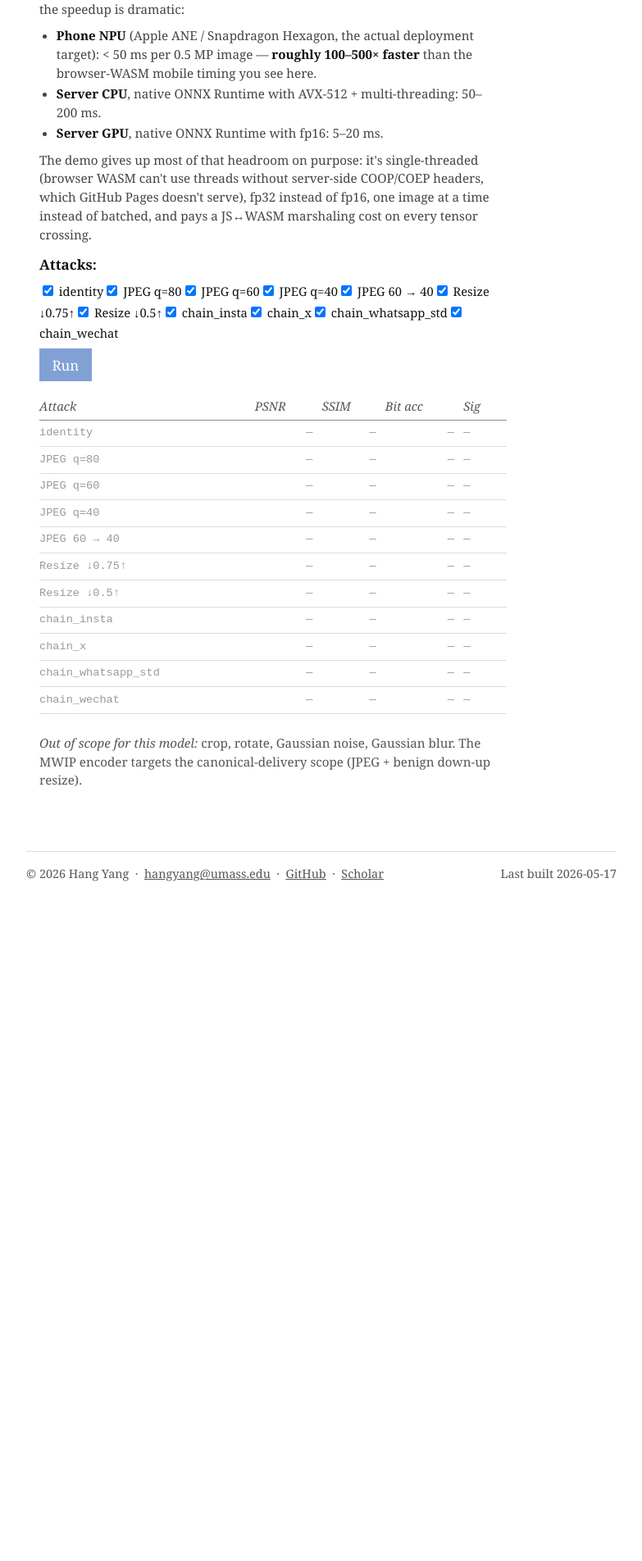
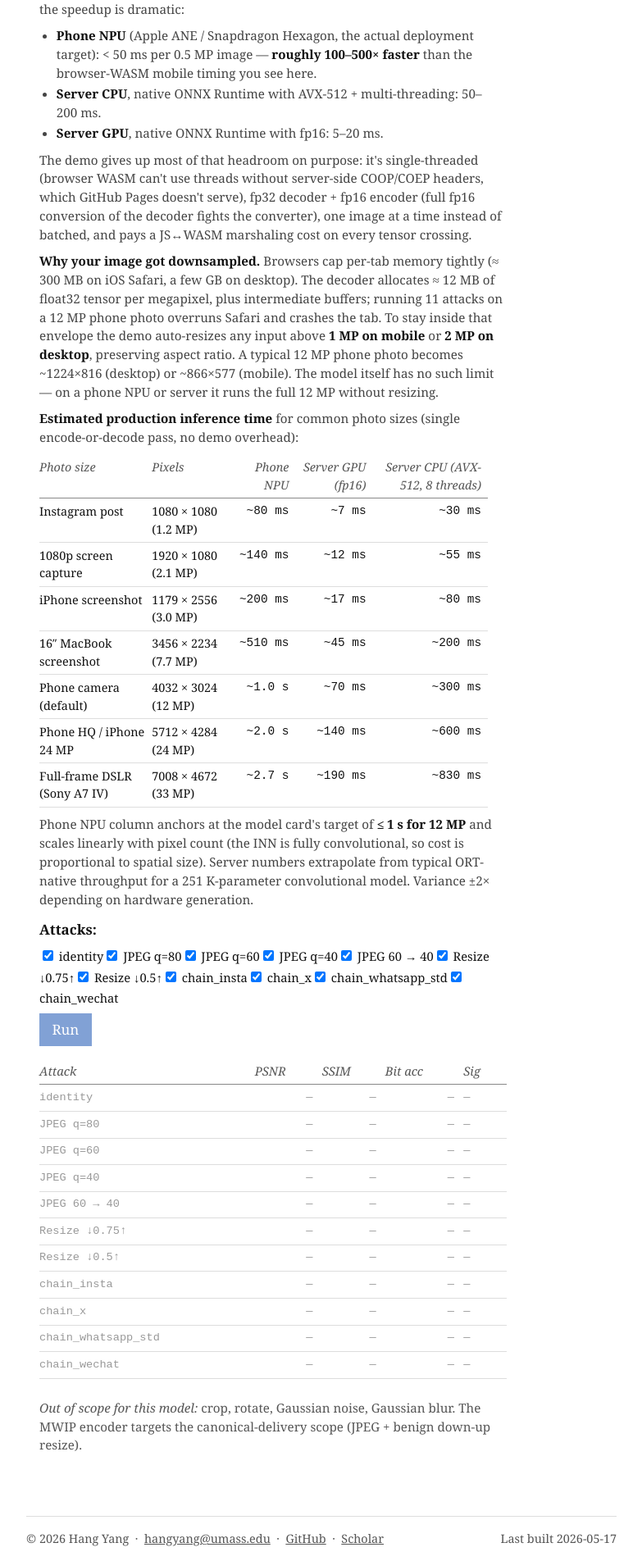
Before and after one commit to yanghangAI/yanghangAI.github.io, a Jekyll site: the page built from _pages/imagehide.html, in a window 1280 px wide. Shown: the part 855-2759 px from the top of the page at 82% size, without its empty margins (248-1031 px from the left). Built offline with Jekyll 4.4.1, drawn with Linux system fonts in a browser that asks for light colours; before the commit the page ends 1964 px from its top, so only the background shows below that.

Commit message:
feat(imagehide): caps 1MP/2MP; explain cap + production-time table by photo size

```diff
--- a/_pages/imagehide.html
+++ b/_pages/imagehide.html
@@ -52,7 +52,38 @@ lede: "Live demo of the MWIP (Minimal Whole-Image Provenance) INN watermark. Upl
     <li><strong>Server GPU</strong>, native ONNX Runtime with fp16: 5–20&nbsp;ms.</li>
   </ul>
   <p class="imagehide__perf-note">
-    The demo gives up most of that headroom on purpose: it&#39;s single-threaded (browser WASM can&#39;t use threads without server-side COOP/COEP headers, which GitHub Pages doesn&#39;t serve), fp32 instead of fp16, one image at a time instead of batched, and pays a JS↔WASM marshaling cost on every tensor crossing.
+    The demo gives up most of that headroom on purpose: it&#39;s single-threaded (browser WASM can&#39;t use threads without server-side COOP/COEP headers, which GitHub Pages doesn&#39;t serve), fp32 decoder + fp16 encoder (full fp16 conversion of the decoder fights the converter), one image at a time instead of batched, and pays a JS↔WASM marshaling cost on every tensor crossing.
+  </p>
+
+  <p class="imagehide__perf-note">
+    <strong>Why your image got downsampled.</strong> Browsers cap per-tab memory tightly (≈ 300 MB on iOS Safari, a few GB on desktop). The decoder allocates ≈ 12 MB of float32 tensor per megapixel, plus intermediate buffers; running 11 attacks on a 12 MP phone photo overruns Safari and crashes the tab. To stay inside that envelope the demo auto-resizes any input above <strong>1 MP on mobile</strong> or <strong>2 MP on desktop</strong>, preserving aspect ratio. A typical 12 MP phone photo becomes ~1224×816 (desktop) or ~866×577 (mobile). The model itself has no such limit — on a phone NPU or server it runs the full 12 MP without resizing.
+  </p>
+
+  <p class="imagehide__perf-note">
+    <strong>Estimated production inference time</strong> for common photo sizes (single encode-or-decode pass, no demo overhead):
+  </p>
+  <table class="imagehide__perf-table">
+    <thead>
+      <tr>
+        <th>Photo size</th>
+        <th>Pixels</th>
+        <th>Phone NPU</th>
+        <th>Server GPU (fp16)</th>
+        <th>Server CPU (AVX-512, 8&nbsp;threads)</th>
+      </tr>
+    </thead>
+    <tbody>
+      <tr><td>Instagram post</td>           <td>1080 × 1080 (1.2&nbsp;MP)</td> <td>~80&nbsp;ms</td>  <td>~7&nbsp;ms</td>   <td>~30&nbsp;ms</td></tr>
+      <tr><td>1080p screen capture</td>     <td>1920 × 1080 (2.1&nbsp;MP)</td> <td>~140&nbsp;ms</td> <td>~12&nbsp;ms</td>  <td>~55&nbsp;ms</td></tr>
+      <tr><td>iPhone screenshot</td>        <td>1179 × 2556 (3.0&nbsp;MP)</td> <td>~200&nbsp;ms</td> <td>~17&nbsp;ms</td>  <td>~80&nbsp;ms</td></tr>
+      <tr><td>16″ MacBook screenshot</td>   <td>3456 × 2234 (7.7&nbsp;MP)</td> <td>~510&nbsp;ms</td> <td>~45&nbsp;ms</td>  <td>~200&nbsp;ms</td></tr>
+      <tr><td>Phone camera (default)</td>   <td>4032 × 3024 (12&nbsp;MP)</td>  <td>~1.0&nbsp;s</td>  <td>~70&nbsp;ms</td>  <td>~300&nbsp;ms</td></tr>
+      <tr><td>Phone HQ / iPhone 24&nbsp;MP</td><td>5712 × 4284 (24&nbsp;MP)</td><td>~2.0&nbsp;s</td>  <td>~140&nbsp;ms</td> <td>~600&nbsp;ms</td></tr>
+      <tr><td>Full-frame DSLR (Sony A7&nbsp;IV)</td><td>7008 × 4672 (33&nbsp;MP)</td><td>~2.7&nbsp;s</td><td>~190&nbsp;ms</td><td>~830&nbsp;ms</td></tr>
+    </tbody>
+  </table>
+  <p class="imagehide__perf-note">
+    Phone NPU column anchors at the model card&#39;s target of <strong>≤ 1 s for 12 MP</strong> and scales linearly with pixel count (the INN is fully convolutional, so cost is proportional to spatial size). Server numbers extrapolate from typical ORT-native throughput for a 251 K-parameter convolutional model. Variance ±2× depending on hardware generation.
   </p>
 
   <div class="imagehide__controls">
--- a/assets/imagehide/app.js
+++ b/assets/imagehide/app.js
@@ -12,7 +12,7 @@ const IS_MOBILE = /iPhone|iPad|iPod|Android/i.test(navigator.userAgent);
 // Auto-downsample input above this. Mobile is tighter because WASM-only
 // inference is single-threaded and decode time scales ~linearly with pixels —
 // and the browser's per-tab memory budget is much smaller.
-const MAX_INPUT_PIXELS = IS_MOBILE ? 6 * 1024 * 1024 : 12 * 1024 * 1024;
+const MAX_INPUT_PIXELS = IS_MOBILE ? 1 * 1024 * 1024 : 2 * 1024 * 1024;
 // Attacks pre-checked on first load. Mobile defaults to a smaller representative
 // set so the first run completes in tens of seconds, not minutes.
 const DEFAULT_CHECKED = IS_MOBILE
--- a/assets/imagehide/style.css
+++ b/assets/imagehide/style.css
@@ -93,6 +93,34 @@
   color: #111;
 }
 
+.imagehide__perf-table {
+  border-collapse: collapse;
+  font-size: 0.9rem;
+  margin: 0.4rem 0 0.6rem;
+  max-width: 68ch;
+  width: 100%;
+}
+.imagehide__perf-table th,
+.imagehide__perf-table td {
+  border-bottom: 1px solid #ddd;
+  padding: 0.3rem 0.5rem 0.3rem 0;
+  text-align: left;
+  vertical-align: top;
+  font-variant-numeric: tabular-nums;
+}
+.imagehide__perf-table th {
+  font-family: Georgia, serif;
+  font-style: italic;
+  font-weight: 400;
+  color: #555;
+  border-bottom: 1px solid #888;
+}
+.imagehide__perf-table td:nth-child(n+3) { text-align: right; font-family: ui-monospace, monospace; }
+.imagehide__perf-table th:nth-child(n+3) { text-align: right; }
+@media (max-width: 640px) {
+  .imagehide__perf-table { font-size: 0.78rem; }
+}
+
 .imagehide__controls {
   display: flex; flex-wrap: wrap; gap: 0.4rem 1rem; align-items: center;
   margin: 0.8rem 0;
```
